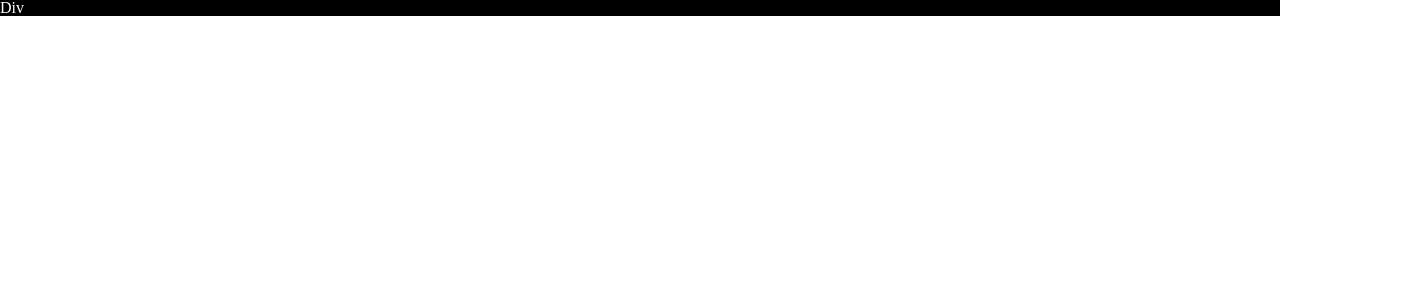
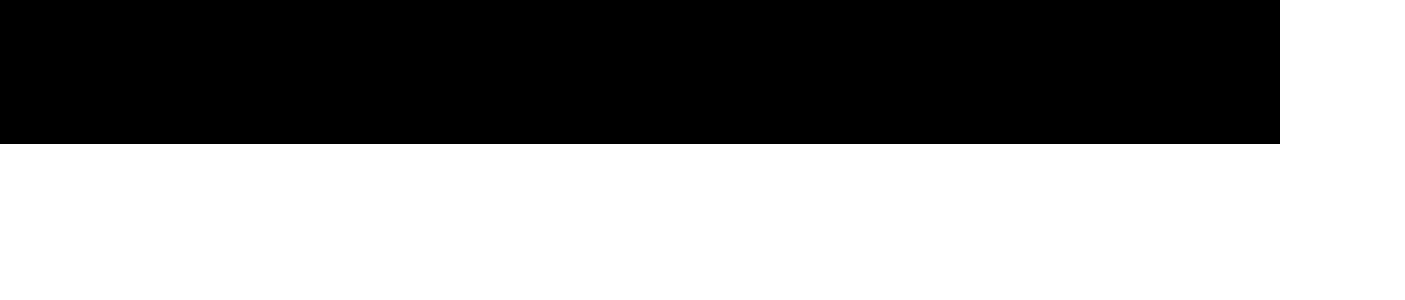
Before and after one commit to razinrayees/usmanjabbar.com, a React (Create React App) app: page / in a window 1280 px wide. Shown: the top 300 px of the page, 1405 px wide, since content can reach past the window. Built offline with nearby package versions, Linux system fonts and the light colour scheme.

Commit message:
add addl. FullWidthSection props

```diff
--- a/src/App/App.tsx
+++ b/src/App/App.tsx
@@ -1,7 +1,7 @@
 import FullWidthSection from "../FullWidthSection/FullWidthSection";
 
 const App = () => (
-  <FullWidthSection>
+  <FullWidthSection isBordered={true}>
     <div>Div</div>
   </FullWidthSection>
 );
--- a/src/FullWidthSection/FullWidthSection.css
+++ b/src/FullWidthSection/FullWidthSection.css
@@ -3,3 +3,6 @@
     display: flex;
     justify-content: center;
 }
+.fw-container {
+    margin: 4rem;
+}
--- a/src/FullWidthSection/FullWidthSection.tsx
+++ b/src/FullWidthSection/FullWidthSection.tsx
@@ -3,19 +3,40 @@ import './FullWidthSection.css';
 type FullWidthSectionProps = {
   children?: React.ReactNode;
   isDarkMode: boolean;
-  containerWidth: Number;
+  isBordered: boolean;
+  width: Number;
+  height: Number;
 }
 
-const FullWidthSection = ({ children, isDarkMode, containerWidth }: FullWidthSectionProps) => {
+const FullWidthSection = ({
+  children,
+  isDarkMode,
+  isBordered,
+  width,
+  height
+}: FullWidthSectionProps) => {
   const theme = {
     backgroundColor: isDarkMode ? 'black' : 'white',
     color: isDarkMode ? 'white' : 'black'
   };
 
+  const border = `solid 1px ${theme.color}`;
+  const borderConfig = isBordered ? {
+    borderRight: border,
+    borderLeft: border
+  }: {};
+
+  const sizeConfig = {
+    width: `${width}px`,
+    height: height ? `${height}px` : 'auto'
+  };
+
   return (
-    <section className='fw-section' style={theme}>
-      <div className='fw-container' style={{width: `${containerWidth}px`}}>
-        {children}
+    <section className='fw-section' style={ theme }>
+      <div style={{ ...borderConfig }}>
+        <div className='fw-container' style={sizeConfig}>
+          { children }
+        </div>
       </div>
     </section>
   );
@@ -24,7 +45,9 @@ const FullWidthSection = ({ children, isDarkMode, containerWidth }: FullWidthSec
 FullWidthSection.defaultProps = {
   children: [],
   isDarkMode: true,
-  containerWidth: 1400
+  isBordered: false,
+  width: 1400,
+  height: null
 };
 
 export default FullWidthSection;
```
